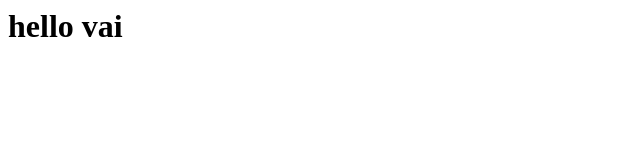
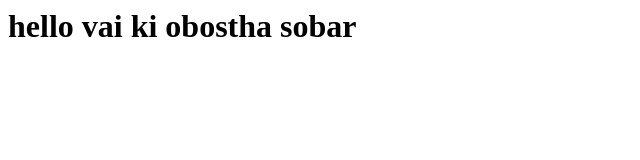
Before and after one commit to opuopu/practice, a website: page index.html in a window 1280 px wide. Shown: the whole page, without its empty margins (0-640 px from the left). Drawn offline with Linux system fonts and the light colour scheme.

Commit message:
1 file modified

```diff
--- a/index.html
+++ b/index.html
@@ -1,3 +1,3 @@
 <div id="app">
-  <h1>hello vai</h1>
+  <h1>hello vai ki obostha sobar</h1>
 </div>
```
